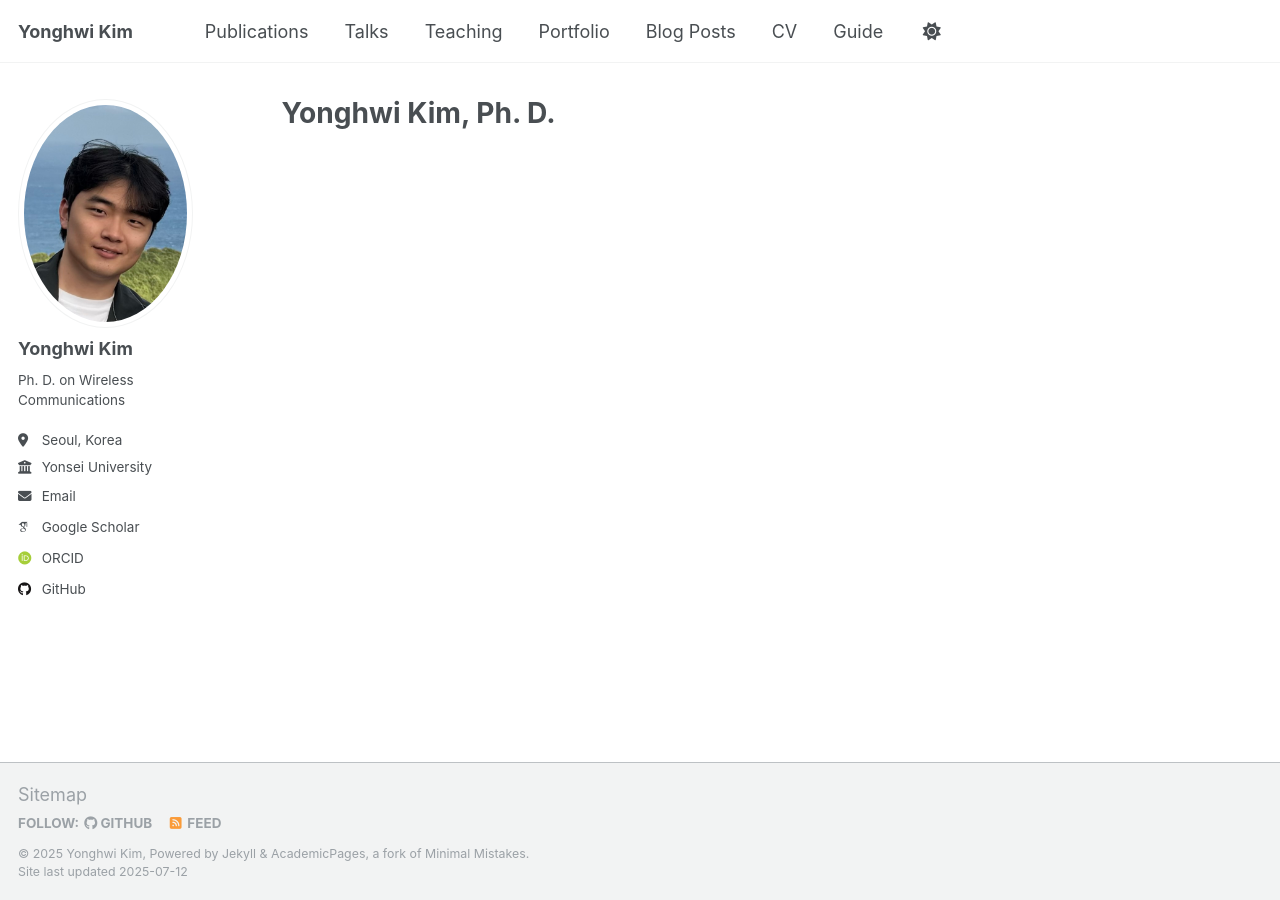
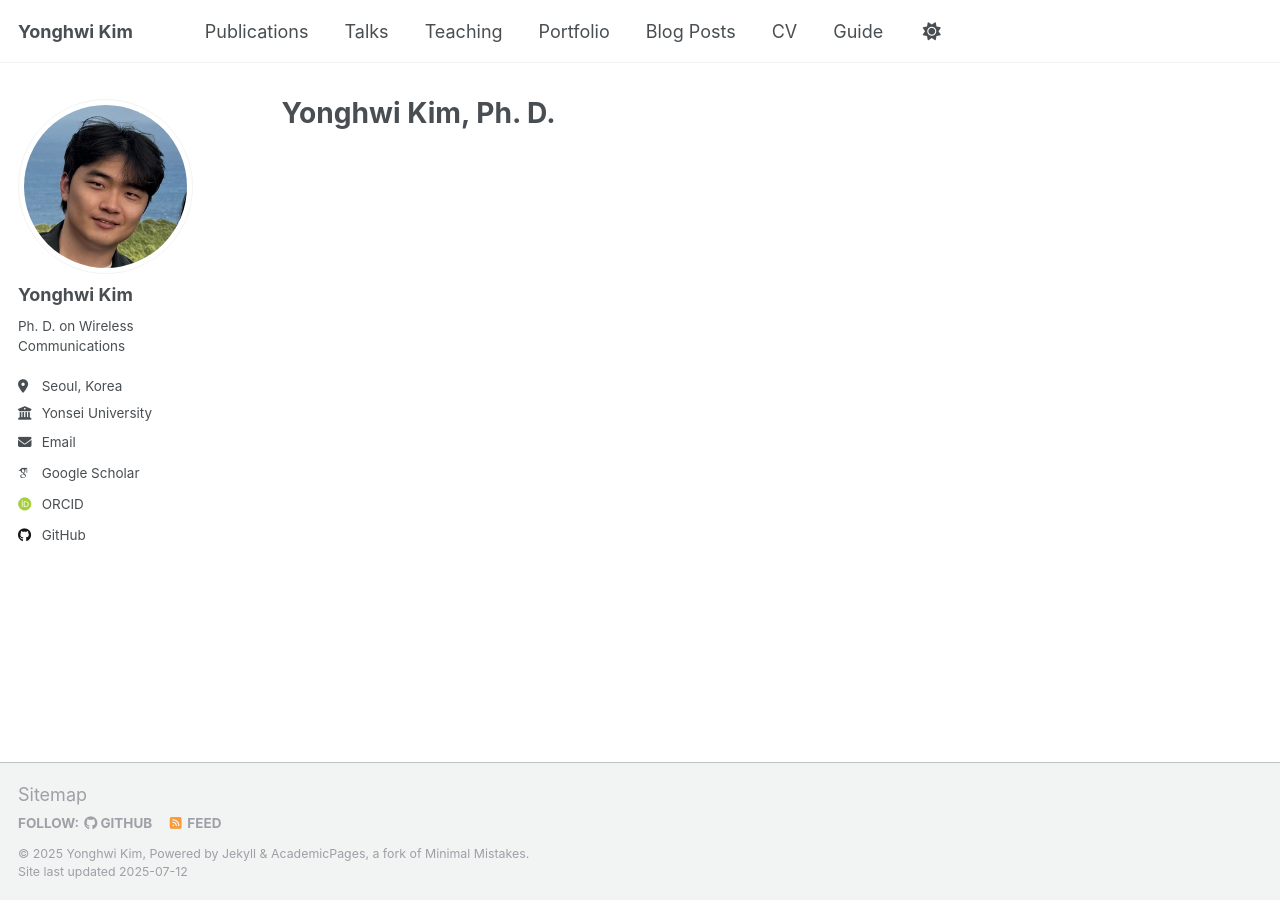
Before and after one commit to yonghwi-erickim/yonghwi-erickim.github.io, a Jekyll site: the page built from _pages/about.md, in a window 1280 px wide. Built offline with Jekyll 4.4.1, drawn with Linux system fonts in a browser that asks for light colours; some web fonts are replaced; a script that is not in the unit is left out.

Commit message:
Update _config.yml

```diff
--- a/_config.yml
+++ b/_config.yml
@@ -22,7 +22,7 @@ repository               : "yonghwi-erickim/yonghwi-erickim.github.io"
 #               Additional customization can be done by editing /_includes/author-profile.html
 author:
   # Biographic information
-  avatar           : "bio_kyh.jpg"
+  avatar           : "bio_kyh.jpeg"
   name             : "Yonghwi Kim"
   pronouns         : # example: "she/her"
   bio              : "Ph. D. on Wireless Communications"
```
